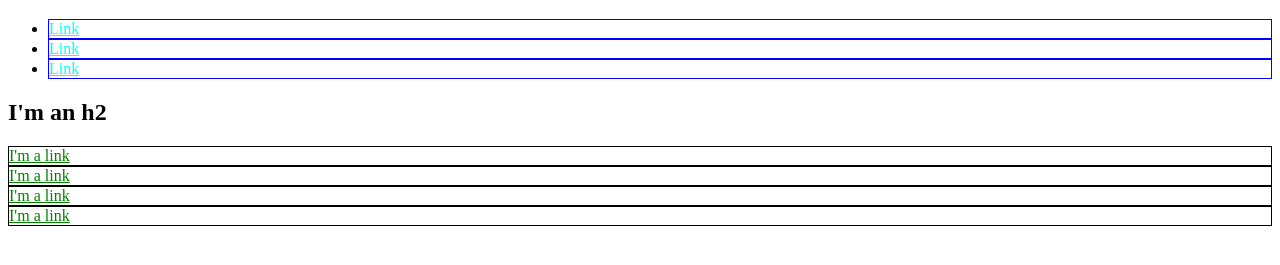
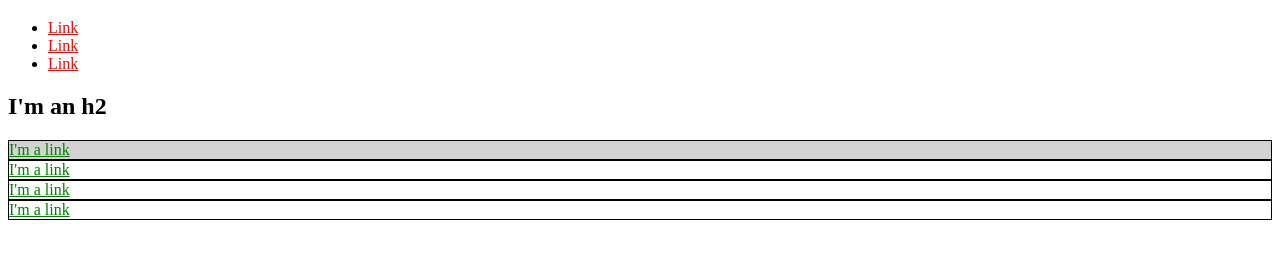
Before and after one commit to Rikuto-t/Rikuto-t.github.io, a plain HTML site: page index.html in a window 1280 px wide. Shown: the part 61-326 px from the top of the page. Drawn offline with Linux system fonts and the light colour scheme.

Commit message:
クラスやIDを設定してcssをピンポイントで指定

```diff
--- a/index.html
+++ b/index.html
@@ -5,24 +5,20 @@
   <title>Test Page: Don't Panic</title>
   <meta charset="utf-8">
   <style>
-    div {
-      border: 1px solid black;
-    }
-
     a {
       color: red;
     }
 
-    li {
-      border: 1px solid blue;
+    #exec-bio {
+      background-color: lightgray;
     }
 
-    div a {
-      color: green;
+    .bio-box {
+      border: 1px solid black;
     }
 
-    li a {
-      color: aqua;
+    .bio-box a {
+      color: green;
     }
   </style>
 </head>
@@ -41,16 +37,16 @@
     </li>
   </ul>
   <h2>I'm an h2</h2>
-  <div>
+  <div id="exec-bio" class="bio-box">
     <a href="https://example.com/">I'm a link</a>
   </div>
-  <div>
+  <div class="bio-box">
     <a href="https://example.com/">I'm a link</a>
   </div>
-  <div>
+  <div class="bio-box">
     <a href="https://example.com/">I'm a link</a>
   </div>
-  <div>
+  <div class="bio-box">
     <a href="https://example.com/">I'm a link</a>
   </div>
 </body>
```
